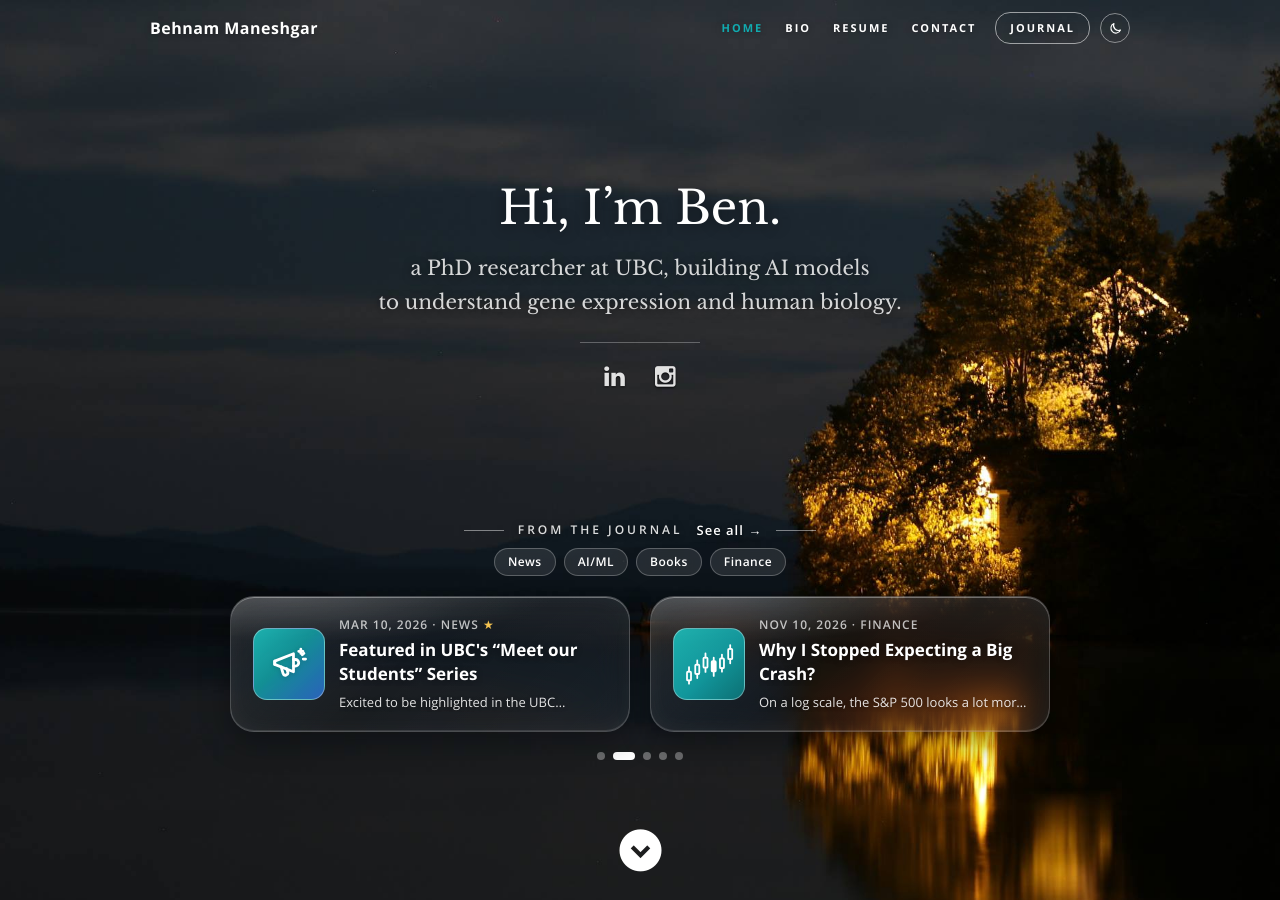
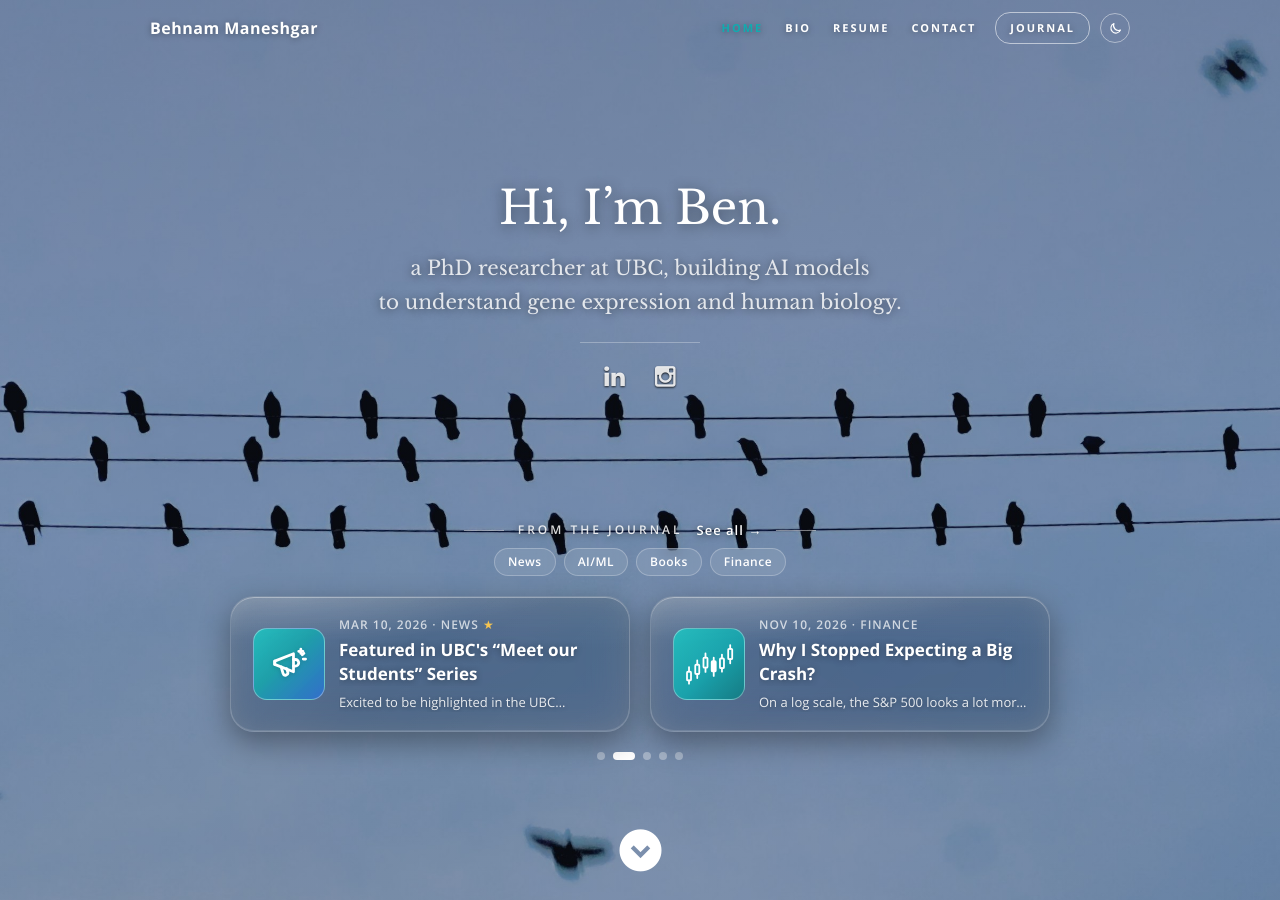
Before and after one commit to maneshgar/personal-website, a Jekyll site: the page built from index.html, in a window 1280 px wide and 900 px high. Built offline with Jekyll 4.4.1, drawn with Linux system fonts in a browser that asks for light colours.

Commit message:
Day/night welcome photos, smooth theme switch, darker day background
- Day mode: birds-on-wires photo (full width on desktop), night mode keeps
  the lake photo; the two cross-fade when switching
- Dark mode: slate tint over the night photo, matching the dark page
- Smooth day/night switch (journal cards unaffected)
- Day mode page background a shade darker

Co-Authored-By: Claude Opus 5.5 <noreply@anthropic.com>

```diff
--- a/_includes/theme-head.html
+++ b/_includes/theme-head.html
@@ -15,8 +15,12 @@
     if (!btn) return;
     e.preventDefault();
     var dark = !root.classList.contains('theme-dark');
+    try { localStorage.setItem('theme', dark ? 'dark' : 'light'); } catch (err) {}
+    var reduce = window.matchMedia && window.matchMedia('(prefers-reduced-motion: reduce)').matches;
+    if (reduce) { apply(dark); return; }
+    root.classList.add('theme-switching');
     apply(dark);
-    try { localStorage.setItem('theme', dark ? 'dark' : 'light'); } catch (err) {}
+    setTimeout(function () { root.classList.remove('theme-switching'); }, 700);
   });
 })();
 </script>
--- a/css/dark.css
+++ b/css/dark.css
@@ -157,3 +157,55 @@ ul#nav li.nav-theme { display: inline-flex; align-items: center; height: auto; }
    ul#nav li.nav-theme { display: block; padding: 10px 4%; }
    ul#nav li.nav-theme .theme-toggle { margin: 0; }
 }
+
+
+
+
+/* welcome photo tint: a separate layer that fades in for dark mode */
+header#home .hero-tint {
+   position: absolute;
+   inset: 0;
+   z-index: 0;
+   pointer-events: none;
+   background: linear-gradient(to bottom, rgba(22, 27, 32, .30) 0%, rgba(22, 27, 32, .42) 55%, rgba(22, 27, 32, .78) 100%);
+   opacity: 0;
+   transition: opacity .6s ease;
+}
+html.theme-dark header#home .hero-tint { opacity: 1; }
+header#home .banner { position: relative; z-index: 1; }
+header#home .hero-latest-wrap { position: relative; z-index: 2; }
+
+/* smooth switch between day and night: colours fade (the welcome area is left alone) */
+html.theme-switching body *:not(header):not(header *),
+html.theme-switching body *:not(header):not(header *):before,
+html.theme-switching body *:not(header):not(header *):after {
+   transition: background-color .6s ease, color .6s ease, border-color .6s ease !important;
+}
+html.theme-switching body,
+html.theme-switching header:after { transition: background-color .6s ease !important; }
+@media (prefers-reduced-motion: reduce) { header#home .hero-tint { transition: none; } }
+
+
+/* day mode: birds on wires, cross-fading with the night photo */
+header#home .hero-day {
+   position: absolute;
+   inset: 0;
+   z-index: 0;
+   pointer-events: none;
+   background:
+      linear-gradient(to bottom, rgba(20, 30, 48, .34) 0%, rgba(20, 30, 48, .24) 45%, rgba(20, 30, 48, .28) 100%),
+      url(../images/header-day.jpg) center top / 100% auto no-repeat,
+      #99B1D2;
+   opacity: 1;
+   transition: opacity .6s ease;
+}
+html.theme-dark header#home .hero-day { opacity: 0; }
+@media (prefers-reduced-motion: reduce) { header#home .hero-day { transition: none; } }
+
+/* show the whole day photo on wide screens (no zoom); phones still need to fill */
+@media only screen and (max-width: 900px) {
+   header#home .hero-day {
+      background-size: auto, cover;
+      background-position: 0 0, center center;
+   }
+}
--- a/css/layout.css
+++ b/css/layout.css
@@ -1696,3 +1696,23 @@ header .banner .banner-text h1.responsive-headline {
    }
    html.theme-dark .contact-qr img { border-color: #2E3841; }
 }
+
+/* Day mode: page background a shade darker (was #F4F7F7) */
+html:not(.theme-dark) body,
+html:not(.theme-dark) body #about,
+html:not(.theme-dark) body #resume,
+html:not(.theme-dark) body #contact,
+html:not(.theme-dark) body footer,
+html:not(.theme-dark) body.journal-page { background: #E9EEEF !important; }
+html:not(.theme-dark) header:after {
+   background: linear-gradient(to bottom,
+      rgba(233, 238, 239, 0) 0%, rgba(233, 238, 239, .013) 8.1%, rgba(233, 238, 239, .049) 15.5%,
+      rgba(233, 238, 239, .104) 22.5%, rgba(233, 238, 239, .175) 29%, rgba(233, 238, 239, .259) 35.3%,
+      rgba(233, 238, 239, .352) 41.2%, rgba(233, 238, 239, .45) 47.1%, rgba(233, 238, 239, .55) 52.9%,
+      rgba(233, 238, 239, .648) 58.8%, rgba(233, 238, 239, .741) 64.7%, rgba(233, 238, 239, .825) 71%,
+      rgba(233, 238, 239, .896) 77.5%, rgba(233, 238, 239, .951) 84.5%, rgba(233, 238, 239, .987) 91.9%,
+      #E9EEEF 100%) !important;
+}
+html:not(.theme-dark) #resume,
+html:not(.theme-dark) #contact,
+html:not(.theme-dark) footer { border-color: #D9E1E3 !important; }
--- a/index.html
+++ b/index.html
@@ -83,6 +83,8 @@
 <!-- Header
  ================================================== -->
 <header id="home"{% if site.posts.size > 0 %} class="has-latest"{% endif %}>
+	<div class="hero-day" aria-hidden="true"></div>
+	<div class="hero-tint" aria-hidden="true"></div>
 
 	<nav id="nav-wrap">
 
```
Also changed, not shown: images/header-day.jpg (added).
